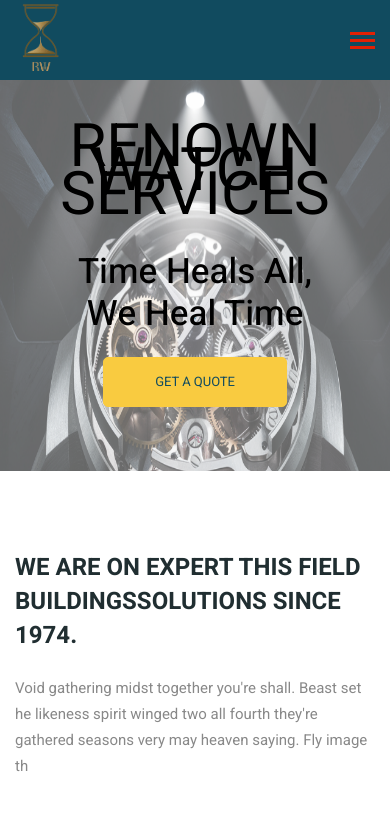
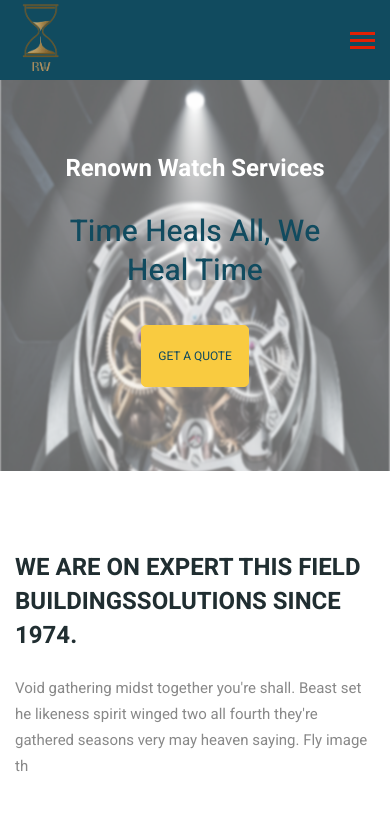
Before and after one commit to naqeebali-shamsi/renown-website, a Next.js app: page / in a window 390 px wide. Shown: the top 817 px of the page. Built offline with nearby package versions, Linux system fonts and the light colour scheme; some icons are missing.

Commit message:
maintenance

```diff
--- a/next.config.js
+++ b/next.config.js
@@ -4,6 +4,9 @@ const nextConfig = {
   reactStrictMode: true,
   images: {
     unoptimized: true,
+    domains: ['media.giphy.com'],
+    loader: 'imgix',
+    path: '',
   },
   webpack: (
     config,
--- a/src/components/HomeBanner/HomeBanner.tsx
+++ b/src/components/HomeBanner/HomeBanner.tsx
@@ -8,20 +8,20 @@ const HomeBanner = (props: Props) => {
   return (
     <section className="home_banner_area">
         <Parallax
-          blur={0}
+          blur={1}
           bgImage="/images/home-banner-tp.png"
           bgImageAlt="home banner"
           strength={100}
-          className="container-fluid banner_inner d-flex"
-          contentClassName="container-fluid d-flex align-items-center"
+          className="container-fluid banner_inner d-flex bg-center bg-no-repeat bg-gray-700 bg-blend-multiply"
+          contentClassName="container-fluid d-flex align-items-center bg-center bg-no-repeat bg-gray-700 bg-blend-multiply"
         >
           <div className="container">
             <div className="banner_content text-center">
               {/* Wrap the Image in a div and apply custom styling */}
               <div style={{ marginBottom: '30px' }}> {/* Adjust the margin as needed */}
-              <span style={{fontSize: '60px', color: '#000'}}> Renown Watch Services</span>
+              <h1 className="mb-4 text-4xl font-extrabold tracking-tight leading-none text-white md:text-5xl lg:text-6xl"> Renown Watch Services</h1>
               </div>
-              <h3 style={{fontSize: '35px', color: '#000'}}>
+              <h3>
                 Time Heals All, We Heal Time
               </h3>
               <a className="main_btn" href="#">
@@ -31,6 +31,7 @@ const HomeBanner = (props: Props) => {
           </div>
         </Parallax>
     </section>
+
   );
 };
 
--- a/src/styles/sintec.css
+++ b/src/styles/sintec.css
@@ -3302,3 +3302,45 @@ h6 {
   }
 }
 /*---------------------------------------------------- */
+
+@media (max-width: 767px) {
+  .home_banner_area .banner_inner {
+    min-height: 500px;
+  }
+
+  .home_banner_area .banner_content h1 {
+    font-size: 28px;
+    line-height: 1.2;
+    margin-bottom: 10px;
+  }
+
+  .home_banner_area .banner_content h3 {
+    font-size: 18px;
+    line-height: 1.3;
+    margin-bottom: 20px;
+  }
+
+  .home_banner_area .banner_content .main_btn {
+    padding: 8px 20px;
+    font-size: 14px;
+  }
+}
+
+@media (max-width: 480px) {
+  .home_banner_area .banner_inner {
+    min-height: 400px;
+  }
+
+  .home_banner_area .banner_content h1 {
+    font-size: 24px;
+  }
+
+  .home_banner_area .banner_content h3 {
+    font-size: 16px;
+  }
+
+  .home_banner_area .banner_content .main_btn {
+    padding: 6px 16px;
+    font-size: 12px;
+  }
+}
```
Also changed, not shown: src/components/ContactUs/ContactUs.tsx (+10 -9 lines), src/pages/404.js (added, +30 -0 lines), 1 other file (tests, documents, lock files or other folders).
